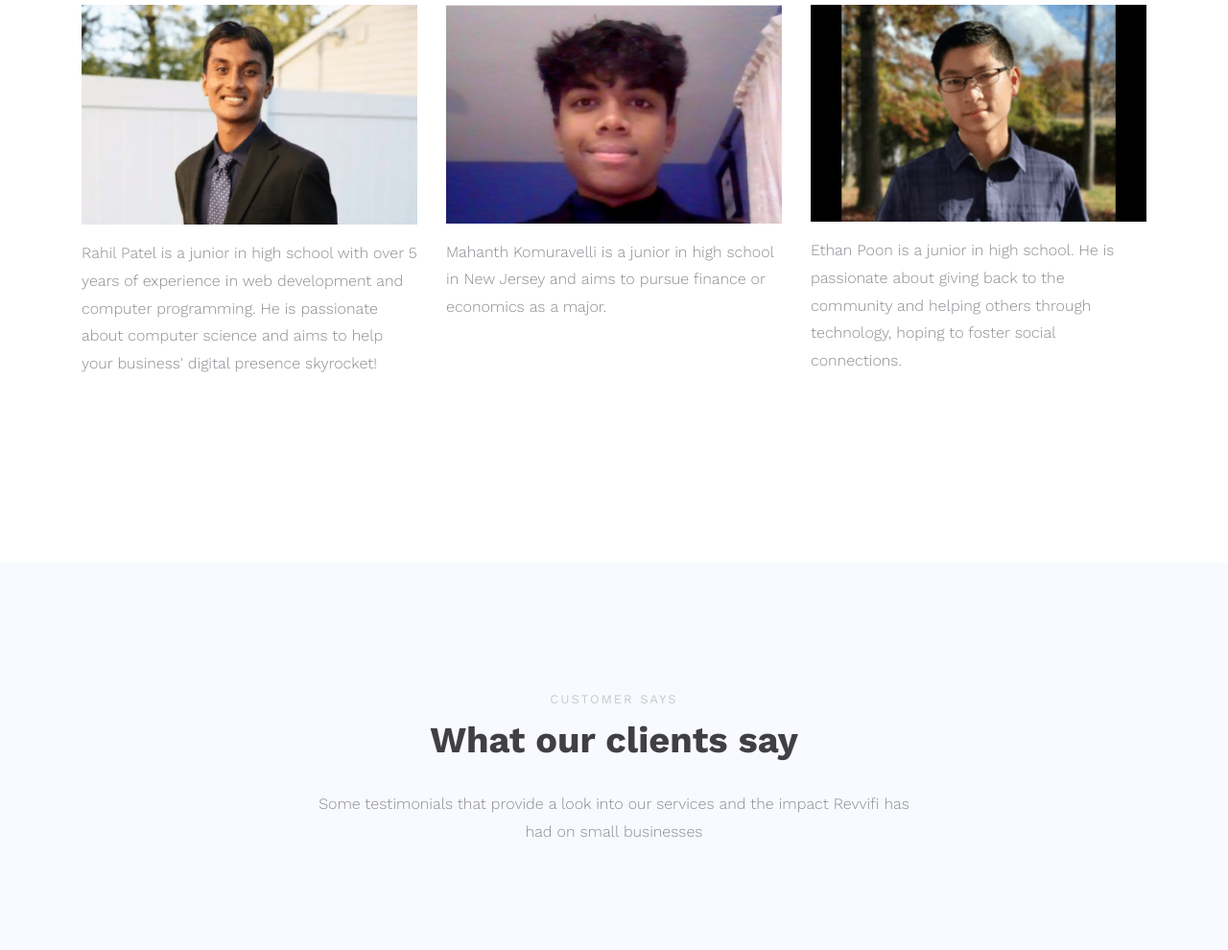
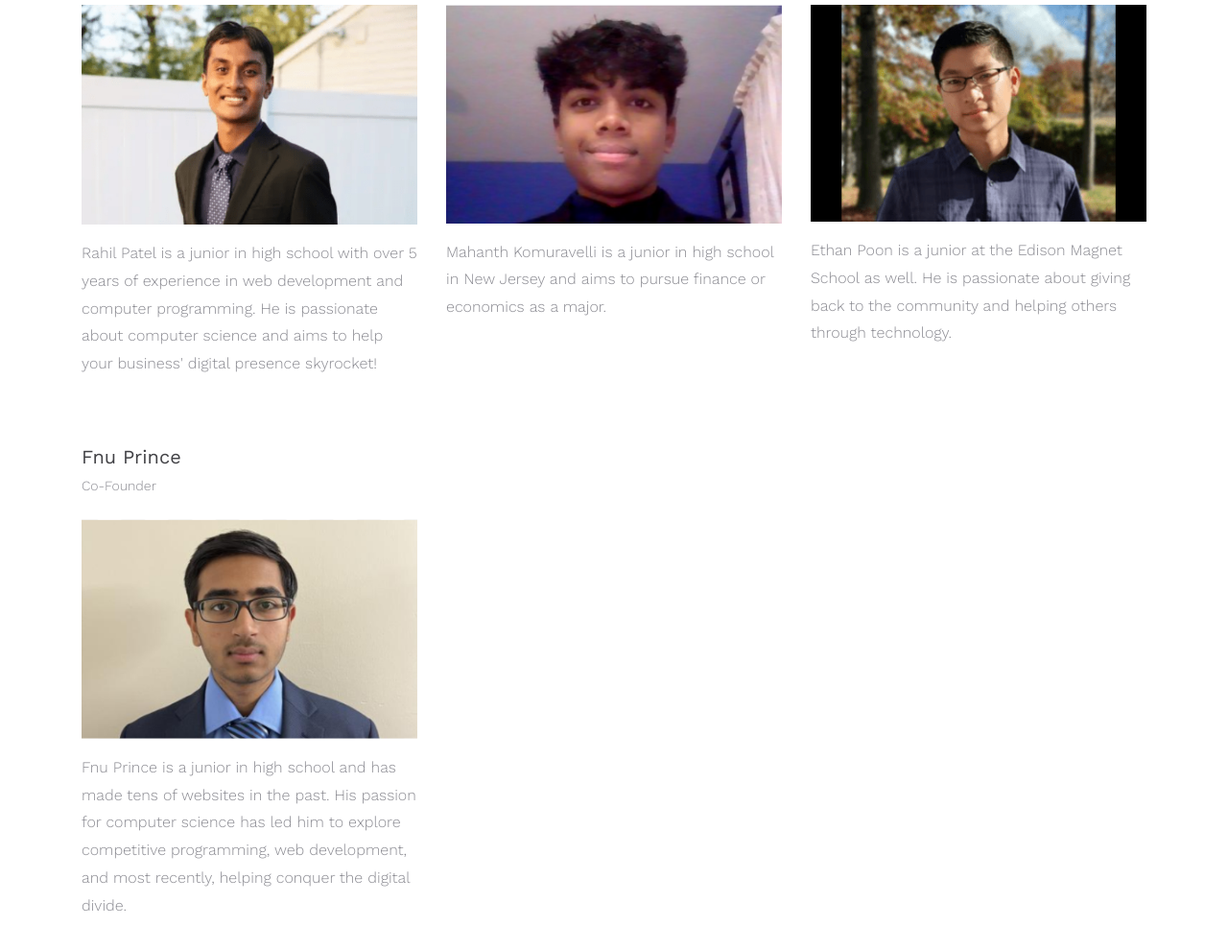
Before and after one commit to Revvifi/Revvifi.github.io, a plain HTML site: page about.html in a window 1280 px wide. Shown: the part 1771-2761 px from the top of the page at 96% size. Drawn offline with nearby package versions, Linux system fonts and the light colour scheme; some packages are replaced by stand-ins of ours; no server answers; animation ran at ten frames a second; files whose address does not match are found by name; a web font is replaced by a local one.

Commit message:
Update about.html

```diff
--- a/about.html
+++ b/about.html
@@ -126,7 +126,17 @@
                 <span class="position">Co-Founder</span>
               </div>
               <img src="images/ethanpoonheadshot.png" alt="" class="img-fluid mb-3">
-              <p>Ethan Poon is a junior in high school. He is passionate about giving back to the community and helping others through technology, hoping to foster social connections.</p>
+              <p>Ethan Poon is a junior at the Edison Magnet School as well. He is passionate about giving back to the community and helping others through technology.</p>
+            </div>
+          </div>
+          <div class="col-md-4 mb-5 ftco-animate">
+            <div class="block-10">
+              <div class="person-info mb-2">
+                <span class="name">Fnu Prince</span>
+                <span class="position">Co-Founder</span>
+              </div>
+              <img src="images/princeheadshot.png" alt="" class="img-fluid mb-3">
+              <p>Fnu Prince is a junior in high school and has made tens of websites in the past. His passion for computer science has led him to explore competitive programming, web development, and most recently, helping conquer the digital divide.</p>
             </div>
           </div>
         </div>
@@ -182,7 +192,7 @@
                   </div>
                   <div class="text">
                     <p class="mb-5">These students are doing a truly valuable thing by providing website design free of charge. I appreciate their dedication</p>
-                    <p class="name">Jake</p>
+                    <p class="name">Jake/p>
                     <span class="position">Ceo of Dolby's Crafthouse</span>
                   </div>
                 </div>
@@ -210,7 +220,7 @@
                     </span>
                   </div>
                   <div class="text">
-                    <p class="mb-5">"Revvify Consulting's expert social media strategies and captivating website have empowered the Third World Empowerment Coalition, enabling a lasting impact on our community.</p>
+                    <p class="mb-5">"Revvify Consulting's expert social media strategies and captivating website have empowered the Hope to Heal, enabling a lasting impact on our community.</p>
                     <p class="name">Ishaan Ghosh</p>
                     <span class="position">Co-Founder of Hope2Heal</span>
                   </div>
```
